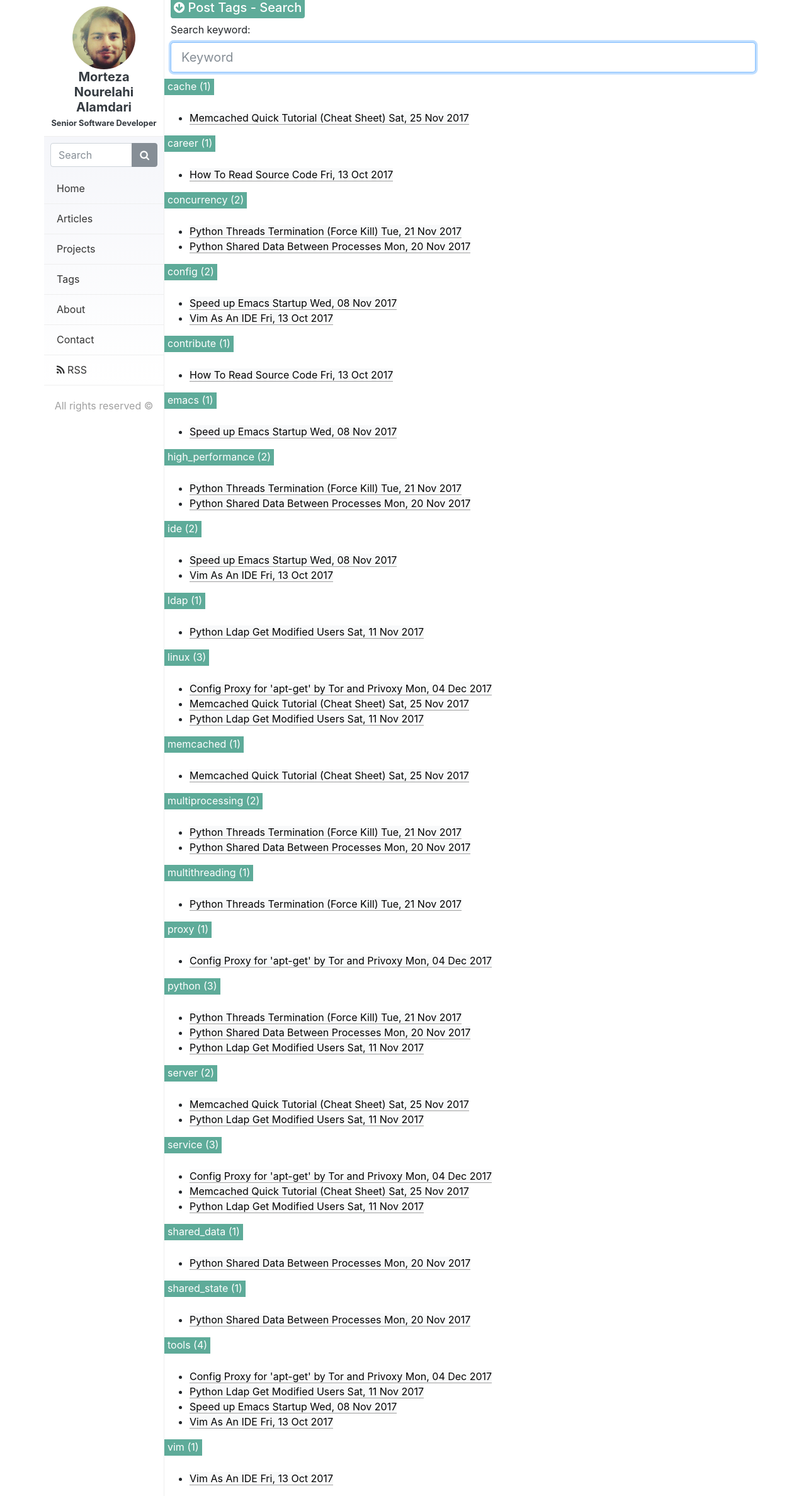
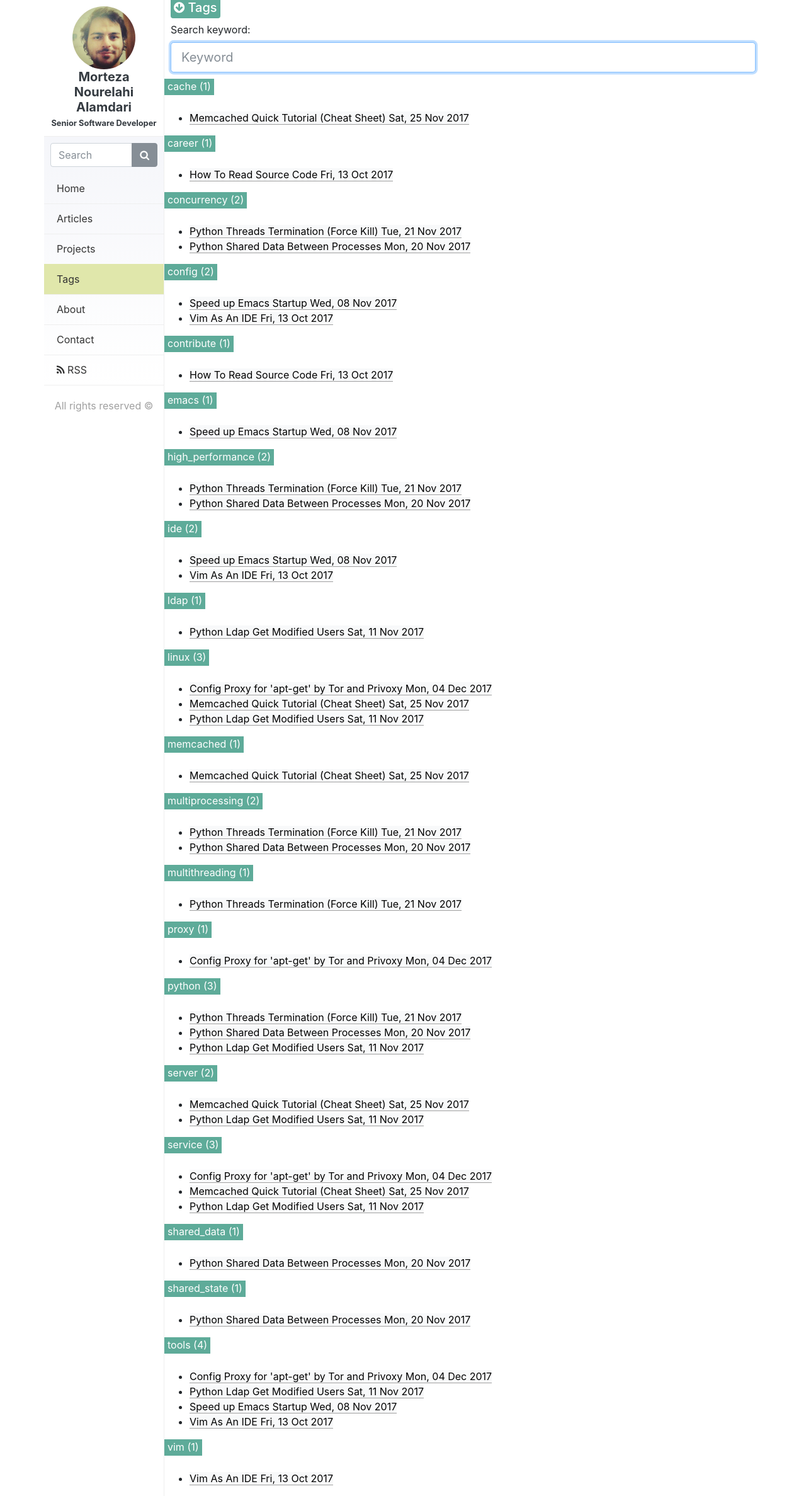
Before and after one commit to Mortezaipo/stage, a Jekyll site: the page built from tags.html, in a window 1280 px wide. Shown: the whole page at 63% size. Built offline with Jekyll 4.4.1, drawn with Linux system fonts in a browser that asks for light colours.

Commit message:
Update sidebar and Tags page.

```diff
--- a/_includes/sidebar.html
+++ b/_includes/sidebar.html
@@ -15,14 +15,14 @@
     </div>
 
     <ul class="list-group">
-        <li class="list-group-item"><a href="{{site.baseurl}}/" title="Home">Home</a></li>
-        <li class="list-group-item {% if page.page_menu == 'Articles' %}active{% endif%}"><a href="{{site.baseurl}}/" title="Articles">Articles</a></li>
-        <li class="list-group-item {% if page.page_menu == 'Projects' %}active{% endif%}"><a href="{{site.baseurl}}/projects/" title="Projects">Projects</a></li>
-        <!-- <li class="list-group-item {% if page.page_menu == 'Resume' %}active{% endif%}"><a href="{{site.baseurl}}/resume/" title="Resume">Resume</a></li> -->
-        <li class="list-group-item {% if page.page_menu == 'Tags' %}active{% endif%}"><a href="{{site.baseurl}}/tags/" title="Tags">Tags</a></li>
-        <li class="list-group-item {% if page.page_menu == 'About' %}active{% endif%}"><a href="{{site.baseurl}}/about/" title="About">About</a></li>
-        <li class="list-group-item {% if page.page_menu == 'Contact' %}active{% endif%}"><a href="{{site.baseurl}}/contact/" title="Contact">Contact</a></li>
-        <li class="list-group-item"><a href="{{site.baseurl}}/feed.xml" title="RSS" target="_blank"><i class="fa fa-rss"></i> RSS</a></li>
+        <a href="{{site.baseurl}}/" title="Home" class="list-group-item">Home</a>
+        <a href="{{site.baseurl}}/" title="Articles" class="list-group-item{% if page.page_menu == 'Articles' %} active{% endif%}">Articles</a>
+        <a href="{{site.baseurl}}/projects/" title="Projects" class="list-group-item{% if page.page_menu == 'Projects' %} active{% endif%}">Projects</a>
+        <!-- <a href="{{site.baseurl}}/resume/" title="Resume" class="list-group-item{% if page.page_menu == 'Resume' %} active{% endif%}">Resume</a> -->
+        <a href="{{site.baseurl}}/tags/" title="Tags" class="list-group-item{% if page.page_menu == 'Tags' %} active{% endif%}">Tags</a>
+        <a href="{{site.baseurl}}/about/" title="About" class="list-group-item{% if page.page_menu == 'About' %} active{% endif%}">About</a>
+        <a href="{{site.baseurl}}/contact/" title="Contact" class="list-group-item {% if page.page_menu == 'Contact' %}active{% endif%}">Contact</a>
+        <a href="{{site.baseurl}}/feed.xml" title="RSS" target="_blank" class="list-group-item"><i class="fa fa-rss"></i> RSS</a>
     </ul>
 </div>
 
--- a/inc/css/main.css
+++ b/inc/css/main.css
@@ -82,11 +82,14 @@ div.search-box a:hover {
     border-radius: 0 !important;
     border-bottom: 1px solid #efefef !important;
     background-color: transparent !important;
+    color: #333;
+}
+.list-group-item:hover {
+    background-color: #e0e7ab !important;
+    color: #333;
 }
 .list-group-item.active {
     background-color: #e0e7ab !important;
-}
-.list-group-item a {
     color: #333;
 }
 /* end left menu section */
--- a/tags.html
+++ b/tags.html
@@ -1,7 +1,7 @@
 ---
 layout: default
 title: Post Tags - Search
-page_menu: Post Tags - Search
+page_menu: Tags
 keywords: ["search", "tags"]
 permalink: /tags/
 ---
```
